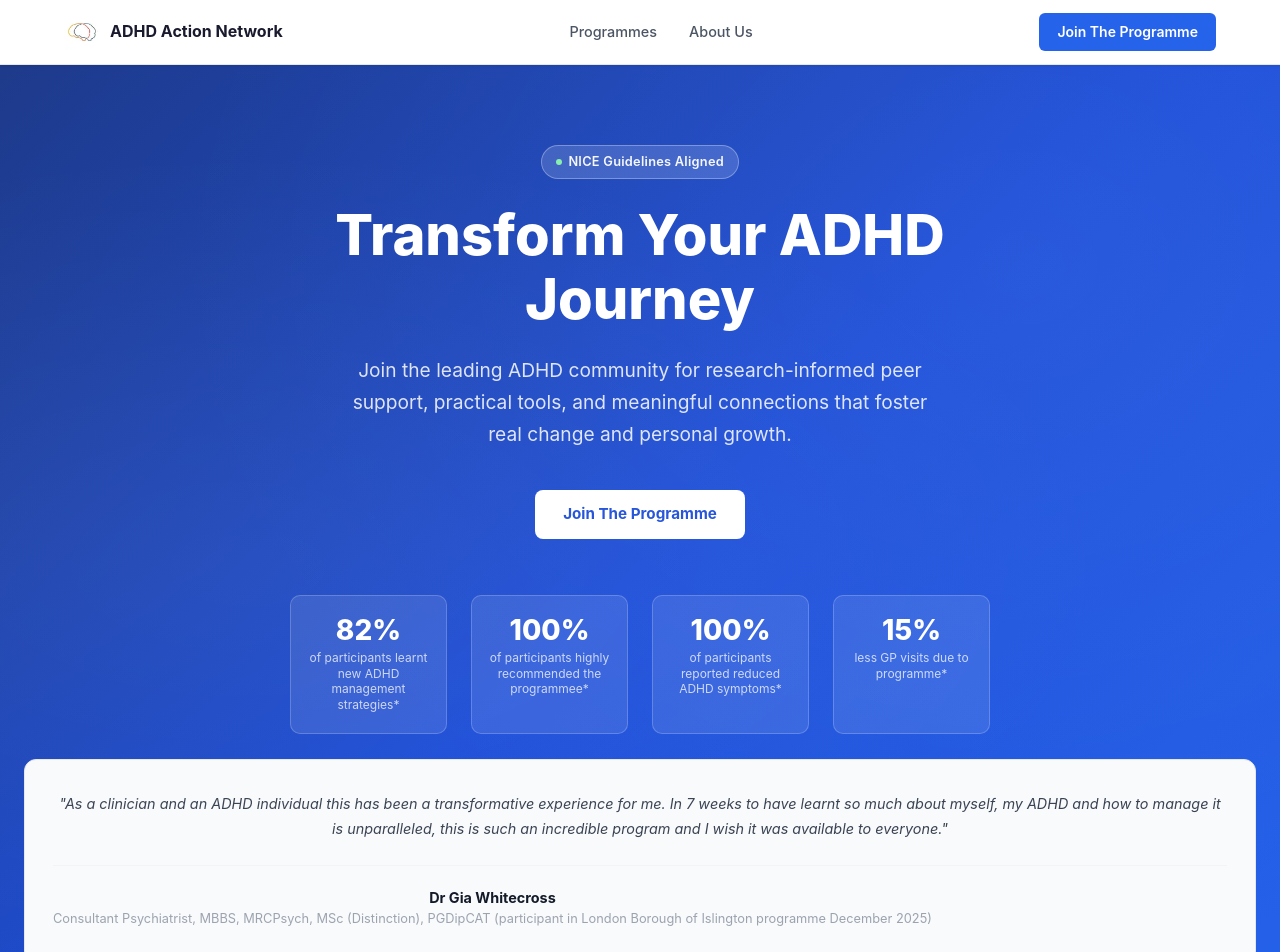
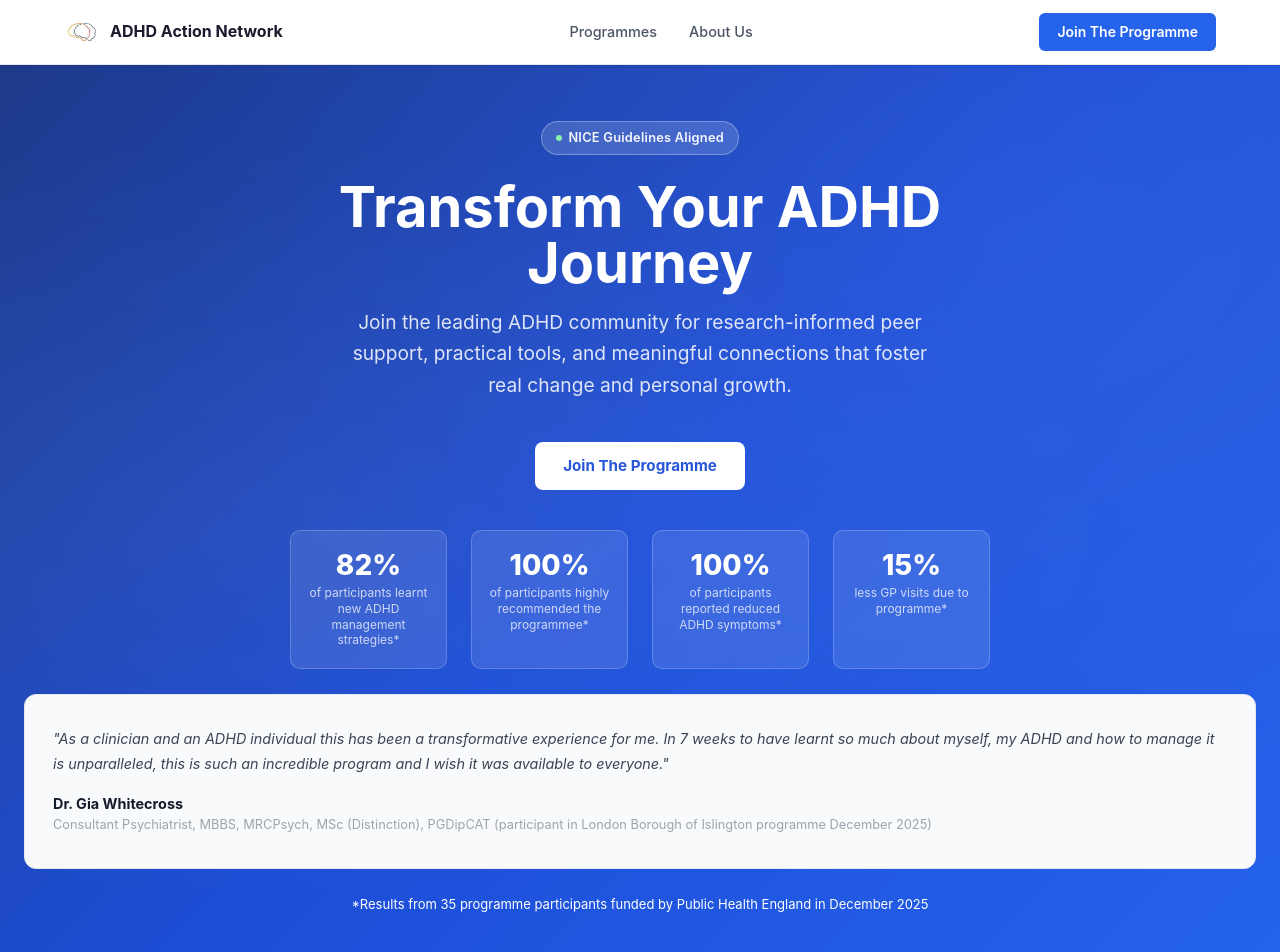
Before and after one commit to ginnyedelstein/adhdactionnetwork, a Next.js app: page / in a window 1280 px wide. Shown: the top 952 px of the page. Built offline with nearby package versions, Linux system fonts and the light colour scheme.

Commit message:
Styling for Gia quote

```diff
--- a/src/components/Hero.tsx
+++ b/src/components/Hero.tsx
@@ -5,7 +5,7 @@ import styled from "styled-components";
 const HeroSection = styled.section`
   background: linear-gradient(135deg, #1e3a8a 0%, #1d4ed8 50%, #2563eb 100%);
   color: white;
-  padding: 5rem 1.5rem 4rem;
+  padding: 3.5rem 1.5rem 3.5rem;
   text-align: center;
   position: relative;
   overflow: hidden;
@@ -53,9 +53,9 @@ const BadgeDot = styled.span`
 
 const HeroTitle = styled.h1`
   font-size: clamp(2rem, 5vw, 3.5rem);
-  font-weight: 800;
-  line-height: 1.15;
-  margin-bottom: 1.5rem;
+  font-weight: 700;
+  line-height: 1;
+  margin-bottom: 1rem;
   max-width: 800px;
   margin-left: auto;
   margin-right: auto;
@@ -74,7 +74,7 @@ const ButtonGroup = styled.div`
   gap: 1rem;
   justify-content: center;
   flex-wrap: wrap;
-  margin-bottom: 3.5rem;
+  margin-bottom: 2.5rem;
 `;
 
 const PrimaryBtn = styled.a`
@@ -150,7 +150,7 @@ const Quote = styled.p`
   color: #374151;
   line-height: 1.7;
   flex: 1;
-  margin-bottom: 1.5rem;
+  margin-bottom: 1rem;
   font-style: italic;
 `;
 
@@ -158,8 +158,6 @@ const Attribution = styled.div`
   display: flex;
   align-items: center;
   gap: 0.75rem;
-  border-top: 1px solid #f3f4f6;
-  padding-top: 1.25rem;
 `;
 
 const AuthorInfo = styled.div``;
@@ -180,6 +178,7 @@ const Card = styled.div`
   border: 1px solid #e5e7eb;
   border-radius: 12px;
   padding: 2rem 1.75rem;
+  text-align: left;
 `;
 
 const JOIN_URL =
@@ -225,7 +224,7 @@ export default function Hero() {
           learnt so much about myself, my ADHD and how to manage it is unparalleled, this is such an incredible program and I wish it was available to everyone."</Quote>
         <Attribution>
           <AuthorInfo>
-            <AuthorName>Dr Gia Whitecross</AuthorName>
+            <AuthorName>Dr. Gia Whitecross</AuthorName>
             <AuthorRole>Consultant Psychiatrist, MBBS, MRCPsych, MSc
               (Distinction), PGDipCAT (participant in London Borough of Islington programme December 2025)</AuthorRole>
           </AuthorInfo>
```
